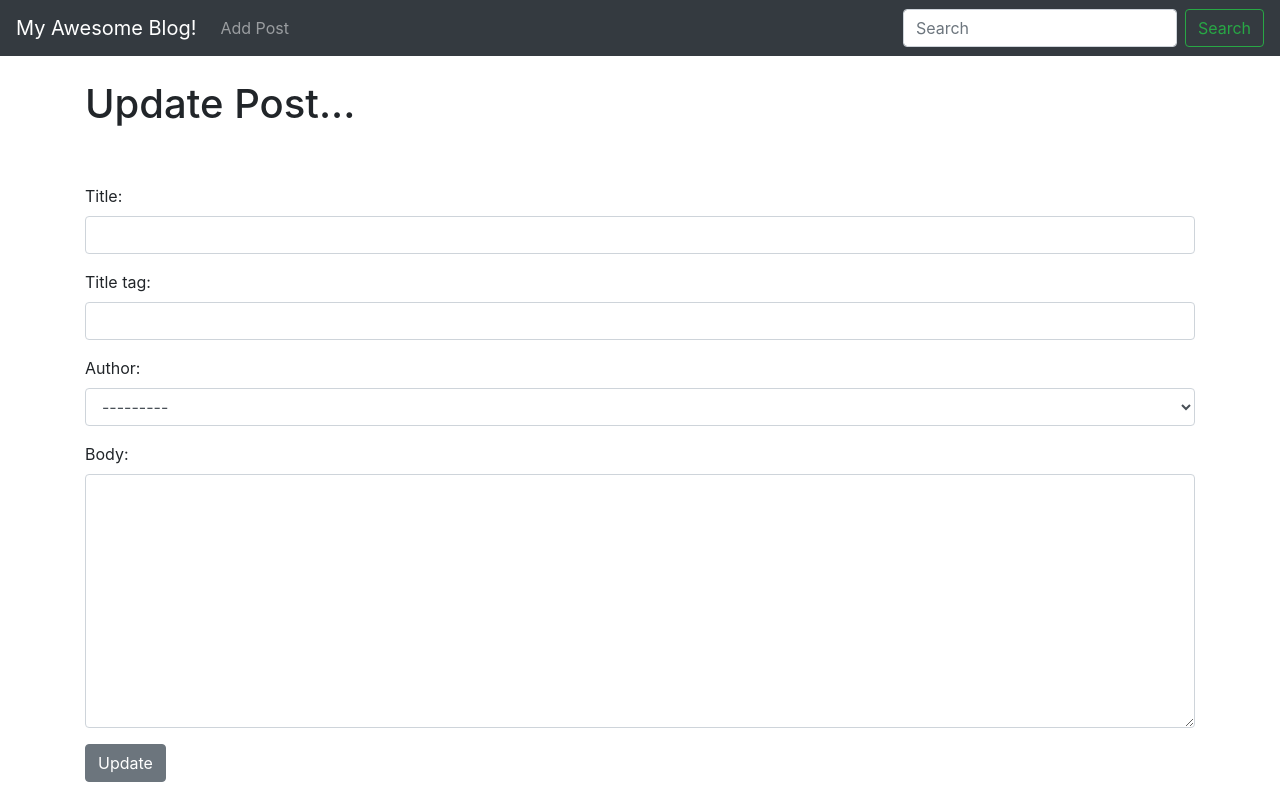
After one commit to webQbe/django_simpleblog, a Django app: template myblog/blog/templates/update_post.html in a window 1280 px wide. The commit adds this page. Run offline with Django 5.2, Linux system fonts and the light colour scheme; the template is opened without the code that fills it: values that come from a table or form of the project are taken from there, others are empty.

Commit message:
post update and edit enabled; fixed form-group class issue;

```diff
--- a/myblog/blog/forms.py
+++ b/myblog/blog/forms.py
@@ -6,9 +6,22 @@ class PostForm(forms.ModelForm):
         model = Post
         fields = ('title', 'title_tag','author','body')
 
-        widget = {
+        widgets = {
             'title' : forms.TextInput(attrs={'class':'form-control'}),
             'title_tag' : forms.TextInput(attrs={'class':'form-control'}),
             'author' : forms.Select(attrs={'class':'form-control'}),
             'body' : forms.Textarea(attrs={'class':'form-control'}),
         }
+
+
+class EditForm(forms.ModelForm):
+    class Meta:
+        model = Post
+        fields = ('title', 'title_tag', 'body')
+
+        widgets = {
+            'title' : forms.TextInput(attrs={'class':'form-control'}),
+            'title_tag' : forms.TextInput(attrs={'class':'form-control'}),
+            #'author' : forms.Select(attrs={'class':'form-control'}),
+            'body' : forms.Textarea(attrs={'class':'form-control'}),
+        }
--- a/myblog/blog/templates/article_details.html
+++ b/myblog/blog/templates/article_details.html
@@ -4,7 +4,9 @@
 {% block content %}
 <h1> {{ post.title }} </h1>
 <small>By: {{ post.author.first_name }}
-    {{ post.author.last_name }} </small><br>
+    {{ post.author.last_name }}
+   <a href="{% url 'update_post' post.pk %}">(Edit)</a>
+ </small><br>
 <hr>
 <br>
 {{ post.body }}
--- a/myblog/blog/templates/base.html
+++ b/myblog/blog/templates/base.html
@@ -4,10 +4,11 @@
     <!-- Required meta tags -->
     <meta charset="utf-8">
     <meta name="viewport" content="width=device-width, initial-scale=1, shrink-to-fit=no">
+
+    <!-- Bootstrap CSS -->
+    <link rel="stylesheet" href="https://cdn.jsdelivr.net/npm/bootstrap@4.4.1/dist/css/bootstrap.min.css" integrity="sha384-Vkoo8x4CGsO3+Hhxv8T/Q5PaXtkKtu6ug5TOeNV6gBiFeWPGFN9MuhOf23Q9Ifjh" crossorigin="anonymous">
+
     <title>{% block title %} My Blog {% endblock %}</title>
-    <!-- Bootstrap CSS -->
-    <link rel="stylesheet" href="https://cdn.jsdelivr.net/npm/bootstrap@4.6.2/dist/css/bootstrap.min.css" integrity="sha384-xOolHFLEh07PJGoPkLv1IbcEPTNtaed2xpHsD9ESMhqIYd0nLMwNLD69Npy4HI+N" crossorigin="anonymous">
-
   </head>
   <body>
     <nav class="navbar navbar-expand-lg navbar-dark bg-dark">
@@ -19,9 +20,13 @@
       <div class="collapse navbar-collapse" id="navbarSupportedContent">
         <ul class="navbar-nav mr-auto">
           <li class="nav-item">
-            <a class="nav-link" link" href="{% url 'add_post' %}">Add Post</a>
+            <a class="nav-link" href="{% url 'add_post' %}">Add Post</a>
           </li>
         </ul>
+        <form class="form-inline my-2 my-lg-0">
+          <input class="form-control mr-sm-2" type="search" placeholder="Search" aria-label="Search">
+          <button class="btn btn-outline-success my-2 my-sm-0" type="submit">Search</button>
+        </form>
       </div>
     </nav>
     <br>
@@ -31,17 +36,10 @@
       {% endblock %}
     </div>
 
-    <!-- Optional JavaScript; choose one of the two! -->
-
-    <!-- Option 1: jQuery and Bootstrap Bundle (includes Popper) -->
-    <script src="https://cdn.jsdelivr.net/npm/jquery@3.5.1/dist/jquery.slim.min.js" integrity="sha384-DfXdz2htPH0lsSSs5nCTpuj/zy4C+OGpamoFVy38MVBnE+IbbVYUew+OrCXaRkfj" crossorigin="anonymous"></script>
-    <script src="https://cdn.jsdelivr.net/npm/bootstrap@4.6.2/dist/js/bootstrap.bundle.min.js" integrity="sha384-Fy6S3B9q64WdZWQUiU+q4/2Lc9npb8tCaSX9FK7E8HnRr0Jz8D6OP9dO5Vg3Q9ct" crossorigin="anonymous"></script>
-
-    <!-- Option 2: Separate Popper and Bootstrap JS -->
-    <!--
-    <script src="https://cdn.jsdelivr.net/npm/jquery@3.5.1/dist/jquery.slim.min.js" integrity="sha384-DfXdz2htPH0lsSSs5nCTpuj/zy4C+OGpamoFVy38MVBnE+IbbVYUew+OrCXaRkfj" crossorigin="anonymous"></script>
-    <script src="https://cdn.jsdelivr.net/npm/popper.js@1.16.1/dist/umd/popper.min.js" integrity="sha384-9/reFTGAW83EW2RDu2S0VKaIzap3H66lZH81PoYlFhbGU+6BZp6G7niu735Sk7lN" crossorigin="anonymous"></script>
-    <script src="https://cdn.jsdelivr.net/npm/bootstrap@4.6.2/dist/js/bootstrap.min.js" integrity="sha384-+sLIOodYLS7CIrQpBjl+C7nPvqq+FbNUBDunl/OZv93DB7Ln/533i8e/mZXLi/P+" crossorigin="anonymous"></script>
-    -->
+    <!-- Optional JavaScript -->
+    <!-- jQuery first, then Popper.js, then Bootstrap JS -->
+    <script src="https://code.jquery.com/jquery-3.4.1.slim.min.js" integrity="sha384-J6qa4849blE2+poT4WnyKhv5vZF5SrPo0iEjwBvKU7imGFAV0wwj1yYfoRSJoZ+n" crossorigin="anonymous"></script>
+    <script src="https://cdn.jsdelivr.net/npm/popper.js@1.16.0/dist/umd/popper.min.js" integrity="sha384-Q6E9RHvbIyZFJoft+2mJbHaEWldlvI9IOYy5n3zV9zzTtmI3UksdQRVvoxMfooAo" crossorigin="anonymous"></script>
+    <script src="https://cdn.jsdelivr.net/npm/bootstrap@4.4.1/dist/js/bootstrap.min.js" integrity="sha384-wfSDF2E50Y2D1uUdj0O3uMBJnjuUD4Ih7YwaYd1iqfktj0Uod8GCExl3Og8ifwB6" crossorigin="anonymous"></script>
   </body>
 </html>
--- a/myblog/blog/templates/home.html
+++ b/myblog/blog/templates/home.html
@@ -6,7 +6,7 @@
 <ul>
 {% for post in object_list %}
     <li><a href="{% url 'article-detail' post.pk %}">{{ post.title }}</a> - {{ post.author.first_name }}
-    {{ post.author.last_name }} <br>
+    {{ post.author.last_name }} - <small><a href="{% url 'update_post' post.pk %}">(Edit)</a></small> <br>
     {{ post.body }}</li>
 {% endfor %}
 </ul>
--- /dev/null
+++ b/myblog/blog/templates/update_post.html
@@ -0,0 +1,14 @@
+{% extends 'base.html' %}
+{% block title %}Edit Blog Post{% endblock %}
+{% block content %}
+
+<h1>Update Post...</h1>
+<br><br>
+<div class="form-group">
+    <form  method="POST">
+        {% csrf_token %}
+        {{ form.as_p }}
+        <button class="btn btn-secondary">Update</button>
+    </form>
+</div>
+{% endblock %}
--- a/myblog/blog/urls.py
+++ b/myblog/blog/urls.py
@@ -1,10 +1,11 @@
 from django.urls import path
 #from .import views
-from .views import HomeView, ArticleDetailView, AddPostView
+from .views import HomeView, ArticleDetailView, AddPostView, UpdatePostView
 
 urlpatterns = [
     # path('', views.home, name="home"),
     path('', HomeView.as_view(), name="home"),
     path('article/<int:pk>', ArticleDetailView.as_view(), name="article-detail"),
     path('add_post/', AddPostView.as_view(), name='add_post'),
+    path('article/edit/<int:pk>', UpdatePostView.as_view(), name="update_post"),
 ]
```
Also changed, not shown: myblog/blog/views.py (+8 -2 lines).
